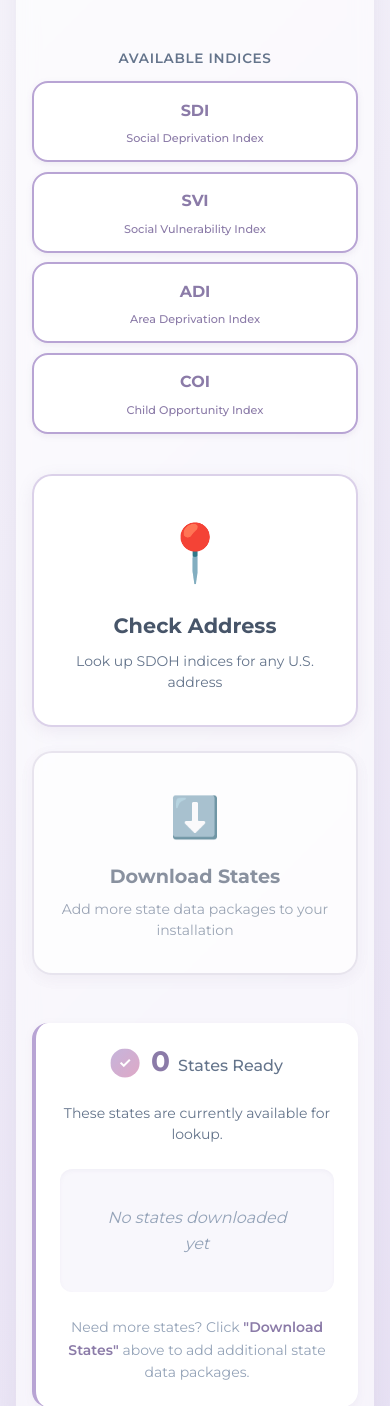
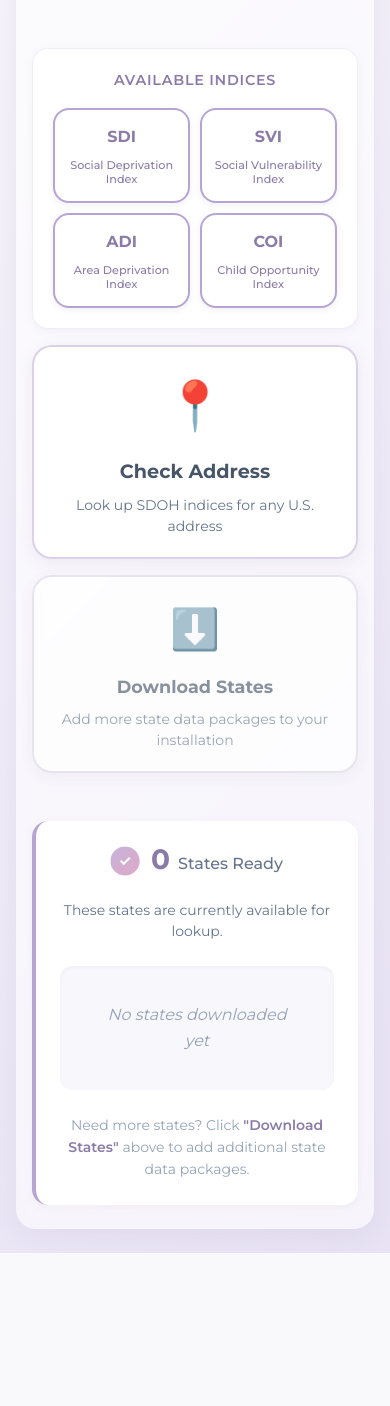
Before and after one commit to emgoatee/OfflineGeoSDOH, a Flask app: page / in a window 390 px wide. Shown: the part 283-1689 px from the top of the page. After the commit the page ends 1536 px from the top, so only its background shows below. Run offline with Flask 3, Linux system fonts and the light colour scheme; parts of the project's set-up code (start-up, migrations or seed data) failed here and were passed over.

Commit message:
Redesign layout: two-column horizontal structure
Major layout restructure to match dashboard design:

Layout structure:
┌─────────────────────────────────────────┐
│           Title & Subtitle              │
├──────────────────┬──────────────────────┤
│ Available Indices│   Action Panel       │
│  SDI  │  SVI     │   [Check Address]    │
│  ADI  │  COI     │   [Download States]  │
└──────────────────┴──────────────────────┘
│          States Ready                   │
└─────────────────────────────────────────┘

Changes:
- Two-column grid layout for main content (50/50 split)
- Left: Indices panel in white card with 2x2 grid
- Right: Action buttons stacked vertically
- States Ready section spans full width at bottom
- Better use of horizontal space
- More dashboard-like, professional appearance

Mobile responsive: stacks to single column on tablets/phones

🤖 Generated with [Claude Code](https://claude.com/claude-code)

Co-Authored-By: Claude <noreply@anthropic.com>

```diff
--- a/templates/welcome.html
+++ b/templates/welcome.html
@@ -104,29 +104,40 @@
         }
 
         /* ============================================
+           MAIN CONTENT GRID - Two column layout
+           ============================================ */
+        .main-content {
+            display: grid;
+            grid-template-columns: 1fr 1fr;
+            gap: 2rem;
+            margin-bottom: 3rem;
+        }
+
+        /* ============================================
            INDICES SECTION - Info pills with hover tooltips
            ============================================ */
         .indices-section {
-            padding: 0 1rem;
-            margin-bottom: 2.5rem;
-            text-align: center;
+            padding: 1.5rem;
+            background: white;
+            border-radius: var(--radius-md);
+            box-shadow: var(--shadow-sm);
+            border: 1px solid rgba(184, 164, 212, 0.2);
         }
 
         .indices-title {
-            font-size: 0.85rem;
+            font-size: 0.9rem;
             font-weight: 600;
-            color: var(--slate-medium);
+            color: var(--primary-plum);
             text-transform: uppercase;
             letter-spacing: 0.05em;
-            margin-bottom: 0.75rem;
+            margin-bottom: 1rem;
+            text-align: center;
         }
 
         .indices-pills {
             display: grid;
             grid-template-columns: repeat(2, 1fr);
             gap: 0.75rem;
-            max-width: 600px;
-            margin: 0 auto;
         }
 
         .index-pill {
@@ -222,11 +233,10 @@
         /* ============================================
            ACTION CARDS - Primary and secondary CTAs
            ============================================ */
-        .action-cards {
-            display: grid;
-            grid-template-columns: repeat(auto-fit, minmax(280px, 1fr));
-            gap: 2rem;
-            margin-bottom: 3rem;
+        .action-panel {
+            display: flex;
+            flex-direction: column;
+            gap: 1rem;
         }
 
         .action-card {
@@ -489,40 +499,18 @@
                 font-size: 0.95rem;
             }
 
-            .action-cards {
+            /* Stack columns on mobile */
+            .main-content {
                 grid-template-columns: 1fr;
                 gap: 1.5rem;
             }
 
             .action-card {
-                padding: 2rem 1.5rem;
+                padding: 1.5rem;
             }
 
             .indices-section {
-                padding: 0;
-            }
-
-            .indices-pills {
-                grid-template-columns: 1fr;
-                gap: 0.6rem;
-            }
-
-            .index-pill {
-                padding: 0.9rem 0.75rem;
-            }
-
-            .index-abbreviation {
-                font-size: 1rem;
-            }
-
-            .index-name {
-                font-size: 0.7rem;
-            }
-
-            /* Stack tooltip text on mobile */
-            .index-pill::after {
-                white-space: normal;
-                max-width: 200px;
+                padding: 1.5rem;
             }
 
             .status-panel {
@@ -539,12 +527,48 @@
                 font-size: 1.5rem;
             }
 
+            .main-content {
+                gap: 1rem;
+            }
+
+            .action-card {
+                padding: 1.25rem;
+            }
+
             .card-icon {
                 font-size: 2.5rem;
             }
 
+            .action-card.primary .card-icon {
+                font-size: 3rem;
+            }
+
             .card-title {
+                font-size: 1.1rem;
+            }
+
+            .action-card.primary .card-title {
                 font-size: 1.2rem;
+            }
+
+            .indices-section {
+                padding: 1.25rem;
+            }
+
+            .indices-pills {
+                gap: 0.6rem;
+            }
+
+            .index-pill {
+                padding: 0.9rem 0.75rem;
+            }
+
+            .index-abbreviation {
+                font-size: 1rem;
+            }
+
+            .index-name {
+                font-size: 0.7rem;
             }
         }
 
@@ -571,7 +595,9 @@
             </p>
         </header>
 
-        <!-- AVAILABLE INDICES -->
+        <!-- MAIN CONTENT: TWO COLUMN LAYOUT -->
+        <div class="main-content">
+            <!-- LEFT COLUMN: AVAILABLE INDICES -->
             <section class="indices-section">
                 <h3 class="indices-title">Available Indices</h3>
                 <div class="indices-pills">
@@ -594,8 +620,8 @@
                 </div>
             </section>
 
-        <!-- ACTION CARDS -->
-        <section class="action-cards">
+            <!-- RIGHT COLUMN: ACTION PANEL -->
+            <section class="action-panel">
                 <a href="/geocode" class="action-card primary">
                     <span class="card-icon">📍</span>
                     <h2 class="card-title">Check Address</h2>
@@ -608,6 +634,7 @@
                     <p class="card-description">Add more state data packages to your installation</p>
                 </a>
             </section>
+        </div>
 
         <!-- STATUS PANEL -->
         <aside class="status-panel">
```
Lines whose indentation alone changed are shown as unchanged.
